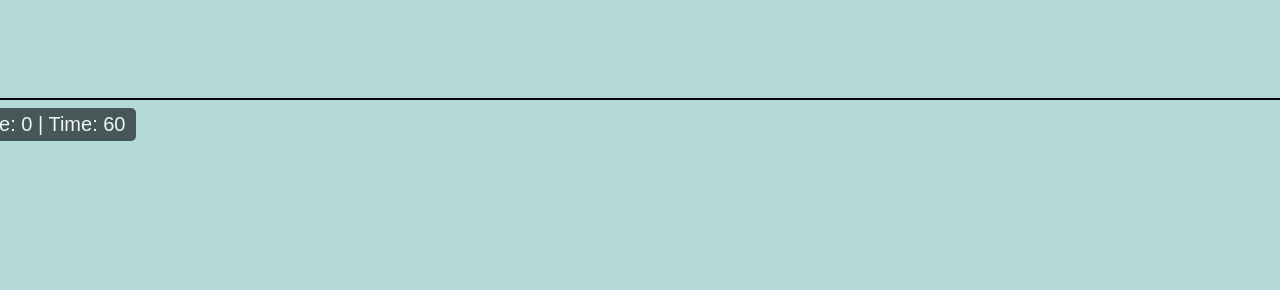
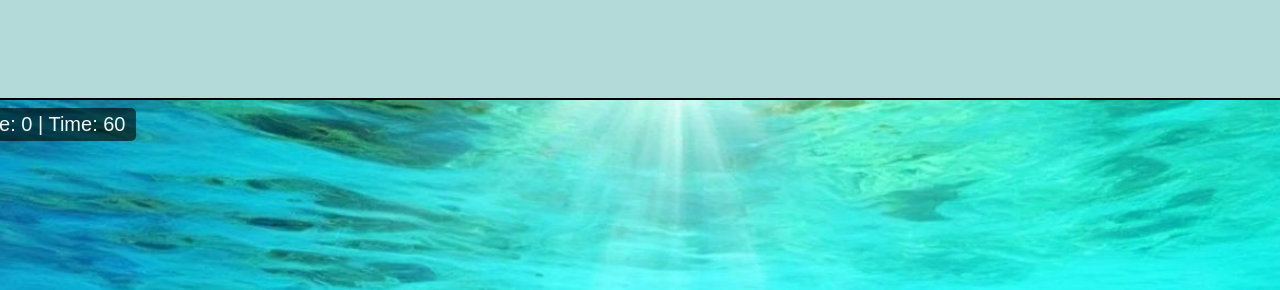
Before and after one commit to mohana2128/Ocean_literacy_game, a website: page public/vaquita-game.html in a window 1280 px wide. Shown: the top 290 px of the page. Drawn offline with Linux system fonts and the light colour scheme.

Commit message:
Update vaquita-game.html

```diff
--- a/public/vaquita-game.html
+++ b/public/vaquita-game.html
@@ -26,7 +26,7 @@
     canvas {
       display: block;
       border: 2px solid #000;
-      background: url('vbackground.jpg') no-repeat center center / cover;
+      background: url('images/vbackground.jpg') no-repeat center center / cover;
     }
 
     #info {
```
